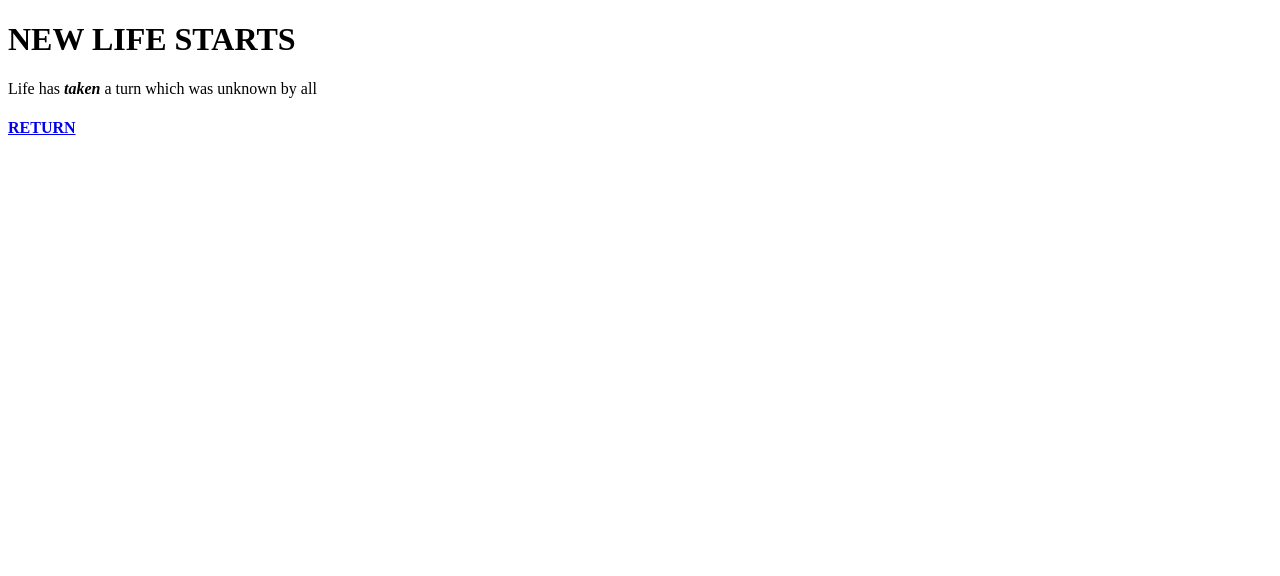
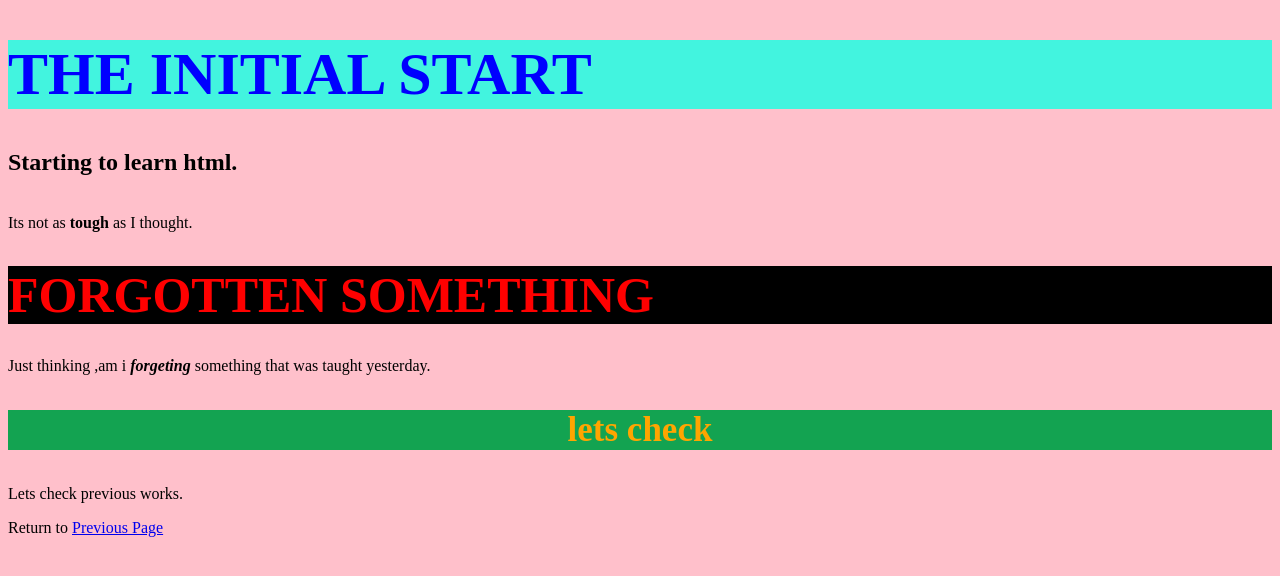
Before and after one commit to tusharaggarwal17/html-practice, a plain HTML site: page anchors&attributes.html in a window 1280 px wide. Drawn offline with Linux system fonts and the light colour scheme.

Commit message:
Add changes to index.html

```diff
--- a/anchors&attributes.html
+++ b/anchors&attributes.html
@@ -1,11 +1,28 @@
 <!DOCTYPE html>
 <html>
 	<head>
-		<title>SECOND INNINGS</title>
+		<title>THE FIRST PAGE</title>
 	</head>
-	<body>
-		<H1>NEW LIFE STARTS</H1>
-		<P>Life has <em><strong>taken</strong></em> a turn which was unknown by all</P>
-		<h4><a href="index.html">RETURN</a></h4>
+	<body style="background-color:pink;">
+
+<!--
+            #42f4df
+            #f77002
+            #13a351
+            rgb(206, 105, 72)
+            rgb(229, 0, 255)
+            hsl(264, 100%, 30%)
+         -->
+
+
+
+
+		<h1 style="background-color:#42f4df;font-size: 60px;color: blue;">THE INITIAL START</h1>
+		<P><h2>Starting to learn html.</h2><br>Its not as <strong>tough</strong> as I thought.</P>
+		<h1 style="background-color:black;font-size:50px;color:red;">FORGOTTEN SOMETHING</h1>
+		<P>Just thinking ,am i <em><strong>forgeting</strong></em> something that was taught yesterday.</P>
+		<h3 style="text-align:center;background-color:#13a351;font-size:35px;color:orange;">lets check</h3>
+		<p>Lets check previous works.</p>
+		<p>Return to <a href="index.html">Previous Page</a></p>
 	</body>
 </html>
```
Also changed, not shown: a&t.html (added, +10 -0 lines), index.html (+17 -9 lines), first.css (added), 1 other file.
